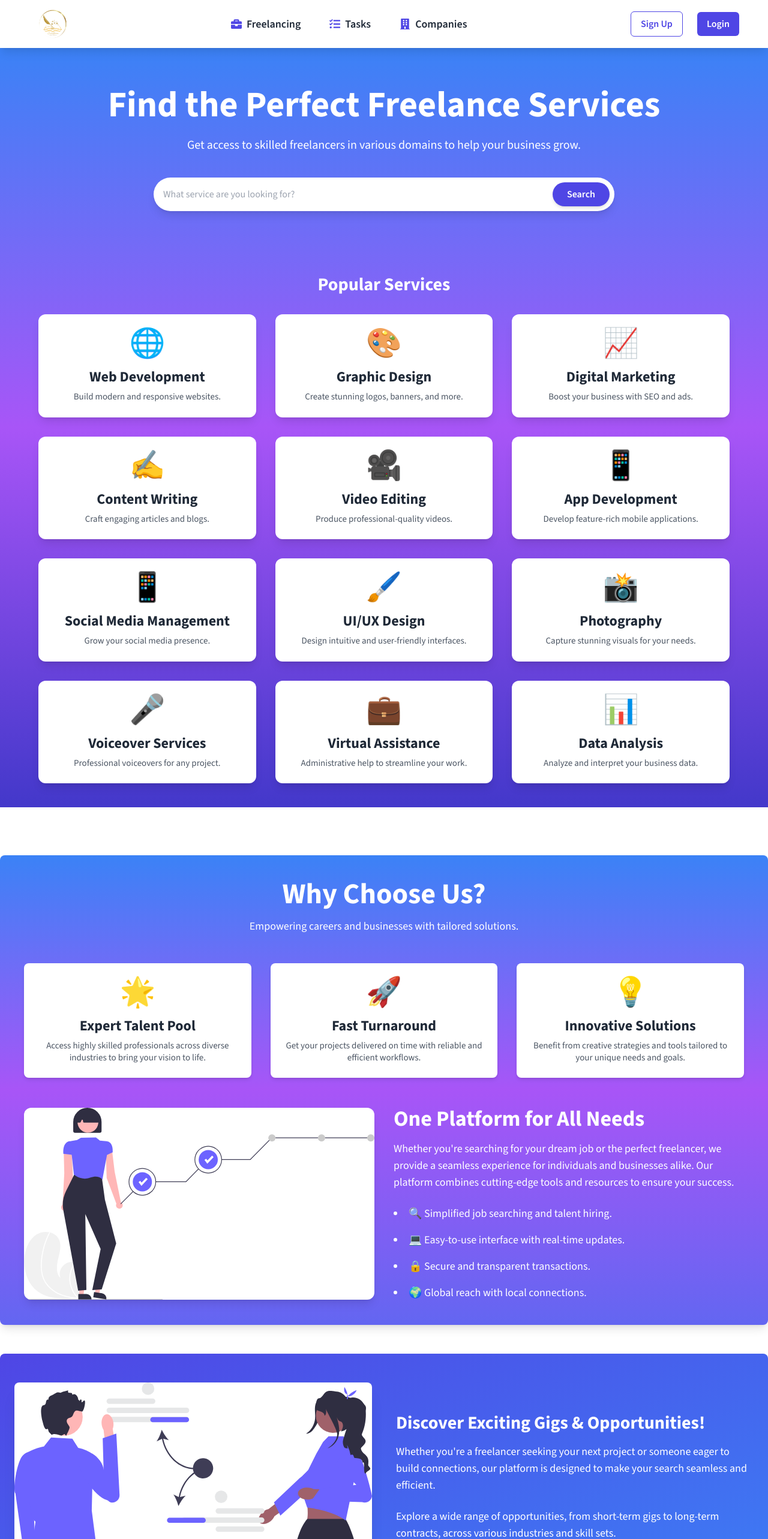
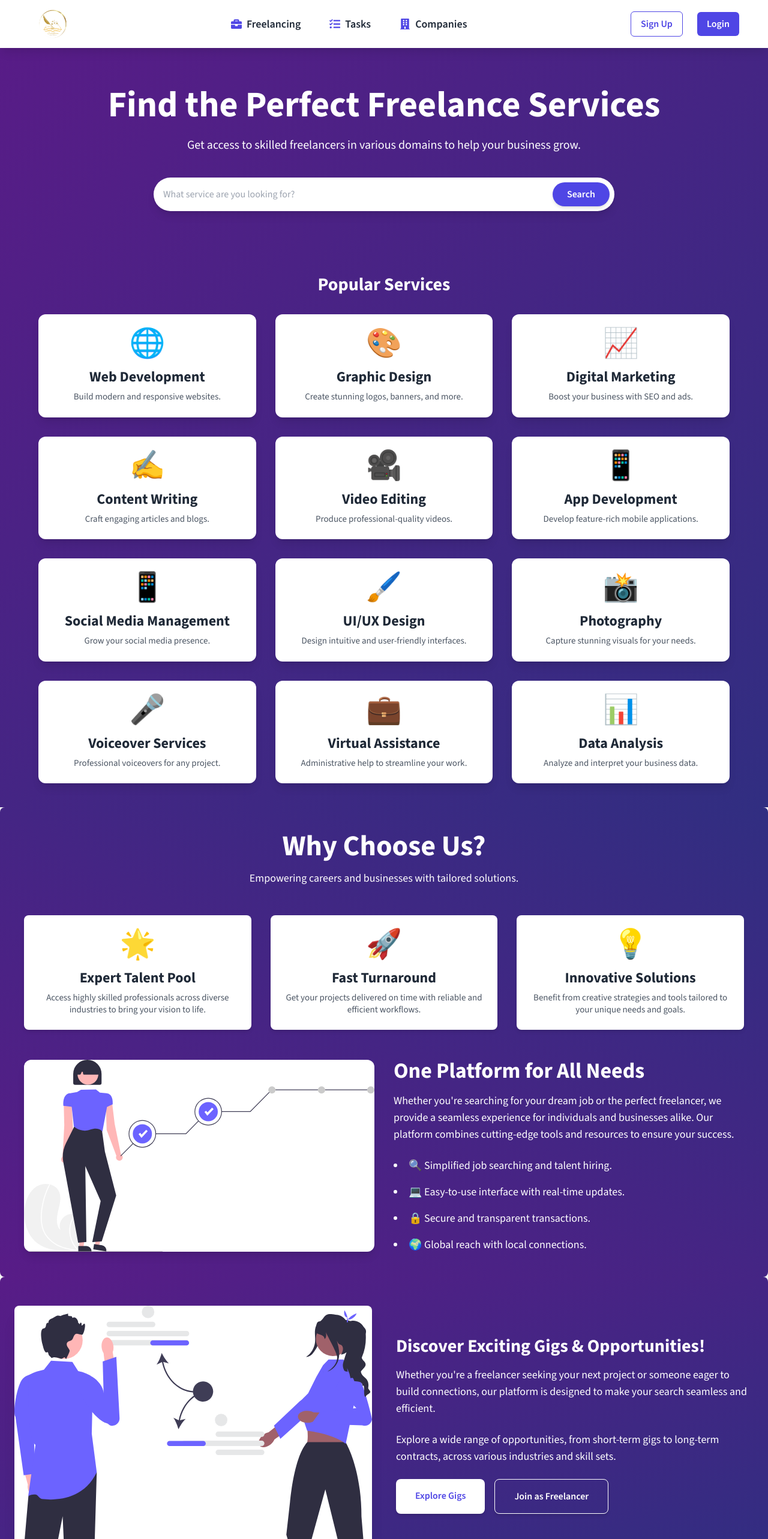
Before and after one commit to johnwesley755/Soulsborne, a React (Vite) app in the folder frontend/: page /freelance in a window 1280 px wide. Shown: the top 2566 px of the page at 60% size. Built offline with nearby package versions, Linux system fonts and the light colour scheme; a web font is replaced by a local one.

Commit message:
Streamlined color

```diff
--- a/frontend/src/components/FAQ.jsx
+++ b/frontend/src/components/FAQ.jsx
@@ -34,8 +34,8 @@ const FAQ = () => {
 
   return (
     <div className="py-16">
-      <div className="max-w-screen-lg mx-auto text-center mb-12">
-        <h2 className="text-4xl font-bold text-gray-800 mb-4">
+      <div className="max-w-screen-lg mx-auto  text-center mb-12">
+        <h2 className="text-4xl font-bold  text-gray-800 mb-4">
           Frequently Asked Questions
         </h2>
         <p className="text-xl text-gray-600">
--- a/frontend/src/components/HeroFreelance.jsx
+++ b/frontend/src/components/HeroFreelance.jsx
@@ -77,7 +77,7 @@ const HeroFreelance = () => {
   ];
 
   return (
-    <div className="bg-gradient-to-b from-blue-500 via-purple-500 to-indigo-700 mt-20 text-white min-h-screen mb-20">
+    <div className="bg-gradient-to-tl from-indigo-900 to-purple-900 mt-20 text-white min-h-screen">
       {/* Hero Header */}
       <div className="container mx-auto px-6 py-16 text-center">
         <h1 className="text-4xl md:text-6xl font-extrabold mb-6">
--- a/frontend/src/components/JobSearchFilter.jsx
+++ b/frontend/src/components/JobSearchFilter.jsx
@@ -3,7 +3,7 @@ import uniqueFeatureImage from "../assets/student-progress.svg"; // Ensure you h
 
 const WhyChooseUs = () => {
   return (
-    <div className="p-10 bg-gradient-to-b from-blue-500 via-purple-500 to-indigo-500 text-white rounded-lg shadow-lg">
+    <div className="p-10 bg-gradient-to-tr from-purple-900 to-indigo-900 text-white rounded-lg shadow-lg">
       {/* Section Title */}
       <div className="text-center mb-12">
         <h1 className="text-5xl font-extrabold mb-4">Why Choose Us?</h1>
--- a/frontend/src/components/PostJobCTA.jsx
+++ b/frontend/src/components/PostJobCTA.jsx
@@ -5,7 +5,7 @@ import exploreGigsImage from "../assets/hero-img.svg"; // Placeholder image for
 
 const ExploreGigsCTA = () => {
   return (
-    <div className="bg-gradient-to-br from-indigo-600 to-blue-500 text-white py-12 px-6 rounded-lg shadow-lg mt-12">
+    <div className="bg-gradient-to-tl from-indigo-900 to-purple-900 text-white py-12 px-6 rounded-lg shadow-lg">
       <div className="max-w-screen-xl mx-auto flex flex-col md:flex-row items-center justify-between gap-10">
         {/* Left Section: Image */}
         <div className="md:w-1/2">
--- a/frontend/src/components/Testimonials.jsx
+++ b/frontend/src/components/Testimonials.jsx
@@ -89,7 +89,7 @@ const Testimonials = () => {
           {testimonials.map((testimonial, index) => (
             <div
               key={index}
-              className="bg-white p-8 rounded-lg shadow-lg w-80 h-60 flex-shrink-0 transform transition-transform hover:scale-105"
+              className="bg-white p-12 rounded-lg shadow-lg w-80 h-60 flex-shrink-0 transform transition-transform hover:scale-105"
             >
               <div className="flex flex-col items-center space-y-4">
                 <img
```
Also changed, not shown: frontend/src/pages/Freelance.jsx (line endings or trailing spaces).
